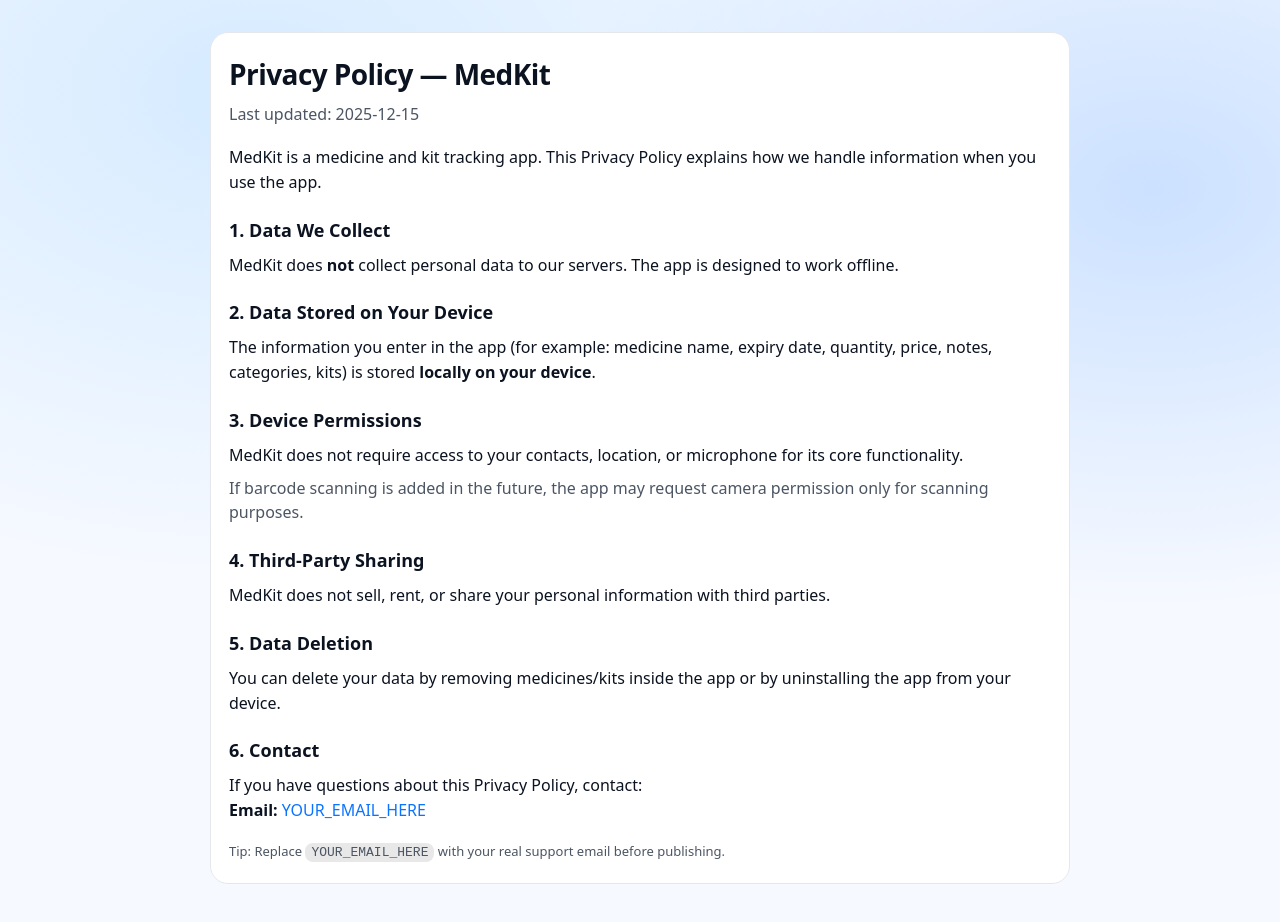
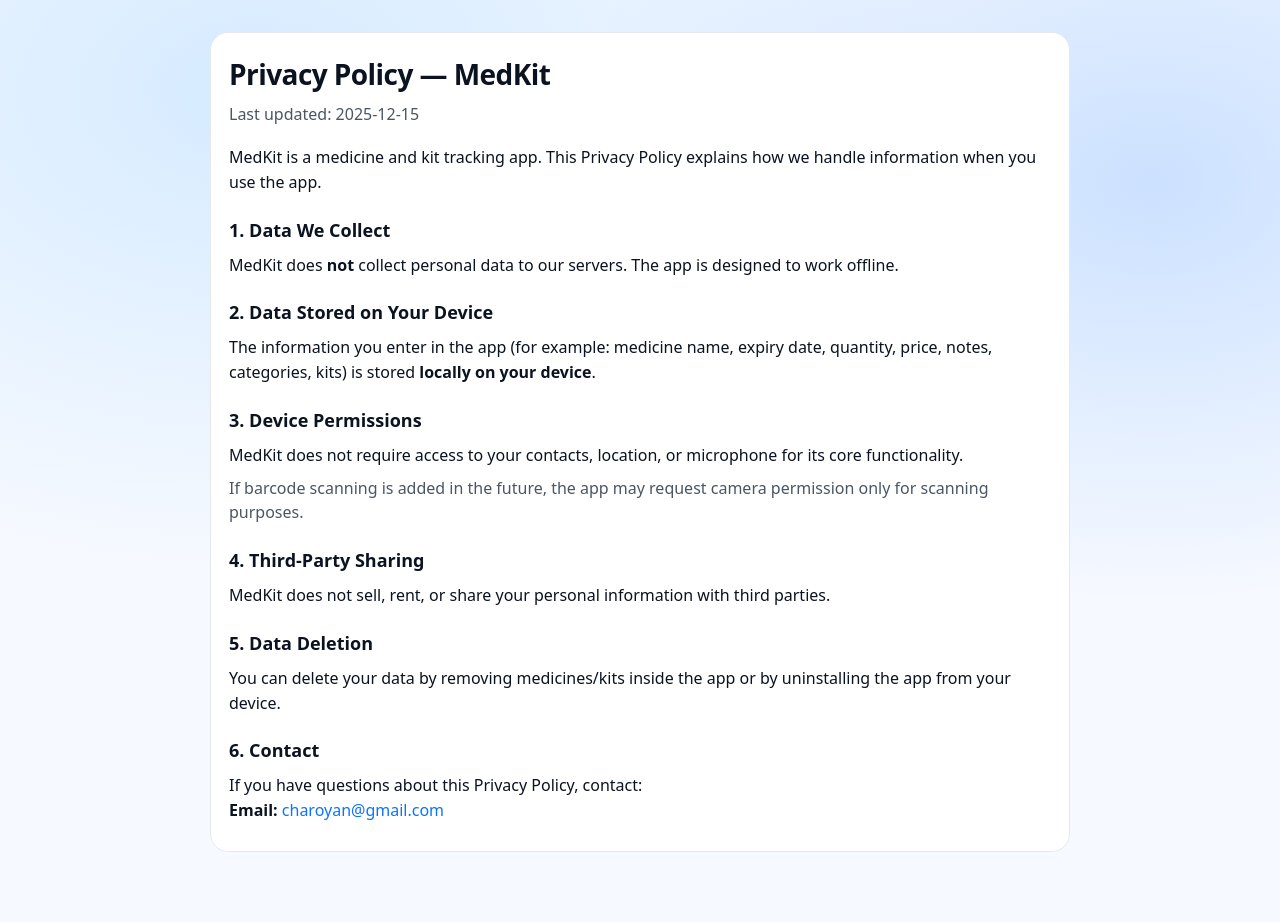
Before and after one commit to Charly3X/medkit.github.io, a plain HTML site: page index.html in a window 1280 px wide. Drawn offline with Linux system fonts and the light colour scheme.

Commit message:
Update index.html

```diff
--- a/index.html
+++ b/index.html
@@ -97,12 +97,8 @@
       <p>
         If you have questions about this Privacy Policy, contact:
         <br />
-        <strong>Email:</strong> <a href="mailto:YOUR_EMAIL_HERE">YOUR_EMAIL_HERE</a>
+        <strong>Email:</strong> <a href="mailto:charoyan@gmail.com">charoyan@gmail.com</a>
       </p>
-
-      <div class="footer">
-        Tip: Replace <code>YOUR_EMAIL_HERE</code> with your real support email before publishing.
-      </div>
     </div>
   </div>
 
```
